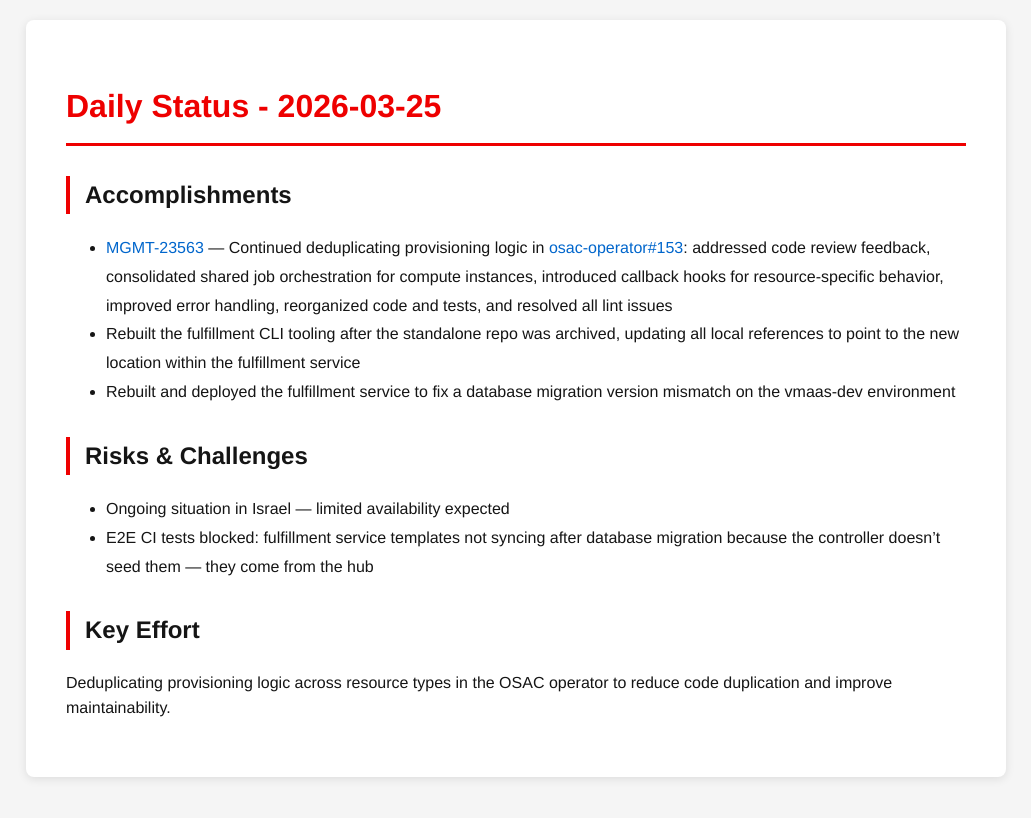
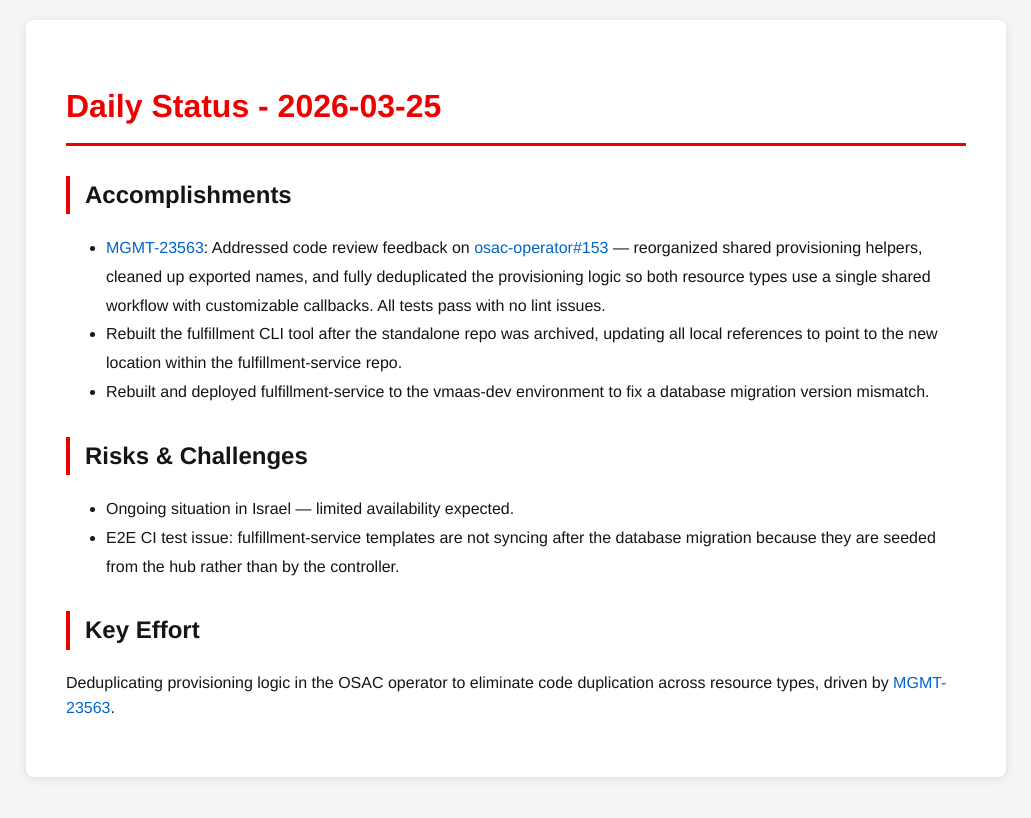
Before and after one commit to tzvatot/daily-status, a Jekyll site: the page built from 2026-03-25.md, in a window 1280 px wide. Shown: the top 818 px of the page, without its empty margins (124-1155 px from the left). Built offline with Jekyll 4.4.1, drawn with Linux system fonts in a browser that asks for light colours.

Commit message:
Daily status update - 2026-03-25

```diff
--- a/2026-03-25.md
+++ b/2026-03-25.md
@@ -7,13 +7,13 @@
 # Daily Status - 2026-03-25
 
 ## Accomplishments
-- [MGMT-23563](https://issues.redhat.com/browse/MGMT-23563) — Continued deduplicating provisioning logic in [osac-operator#153](https://github.com/osac-project/osac-operator/pull/153): addressed code review feedback, consolidated shared job orchestration for compute instances, introduced callback hooks for resource-specific behavior, improved error handling, reorganized code and tests, and resolved all lint issues
-- Rebuilt the fulfillment CLI tooling after the standalone repo was archived, updating all local references to point to the new location within the fulfillment service
-- Rebuilt and deployed the fulfillment service to fix a database migration version mismatch on the vmaas-dev environment
+- [MGMT-23563](https://issues.redhat.com/browse/MGMT-23563): Addressed code review feedback on [osac-operator#153](https://github.com/osac-project/osac-operator/pull/153) — reorganized shared provisioning helpers, cleaned up exported names, and fully deduplicated the provisioning logic so both resource types use a single shared workflow with customizable callbacks. All tests pass with no lint issues.
+- Rebuilt the fulfillment CLI tool after the standalone repo was archived, updating all local references to point to the new location within the fulfillment-service repo.
+- Rebuilt and deployed fulfillment-service to the vmaas-dev environment to fix a database migration version mismatch.
 
 ## Risks & Challenges
-- Ongoing situation in Israel — limited availability expected
-- E2E CI tests blocked: fulfillment service templates not syncing after database migration because the controller doesn't seed them — they come from the hub
+- Ongoing situation in Israel — limited availability expected.
+- E2E CI test issue: fulfillment-service templates are not syncing after the database migration because they are seeded from the hub rather than by the controller.
 
 ## Key Effort
-Deduplicating provisioning logic across resource types in the OSAC operator to reduce code duplication and improve maintainability.
+Deduplicating provisioning logic in the OSAC operator to eliminate code duplication across resource types, driven by [MGMT-23563](https://issues.redhat.com/browse/MGMT-23563).
```
